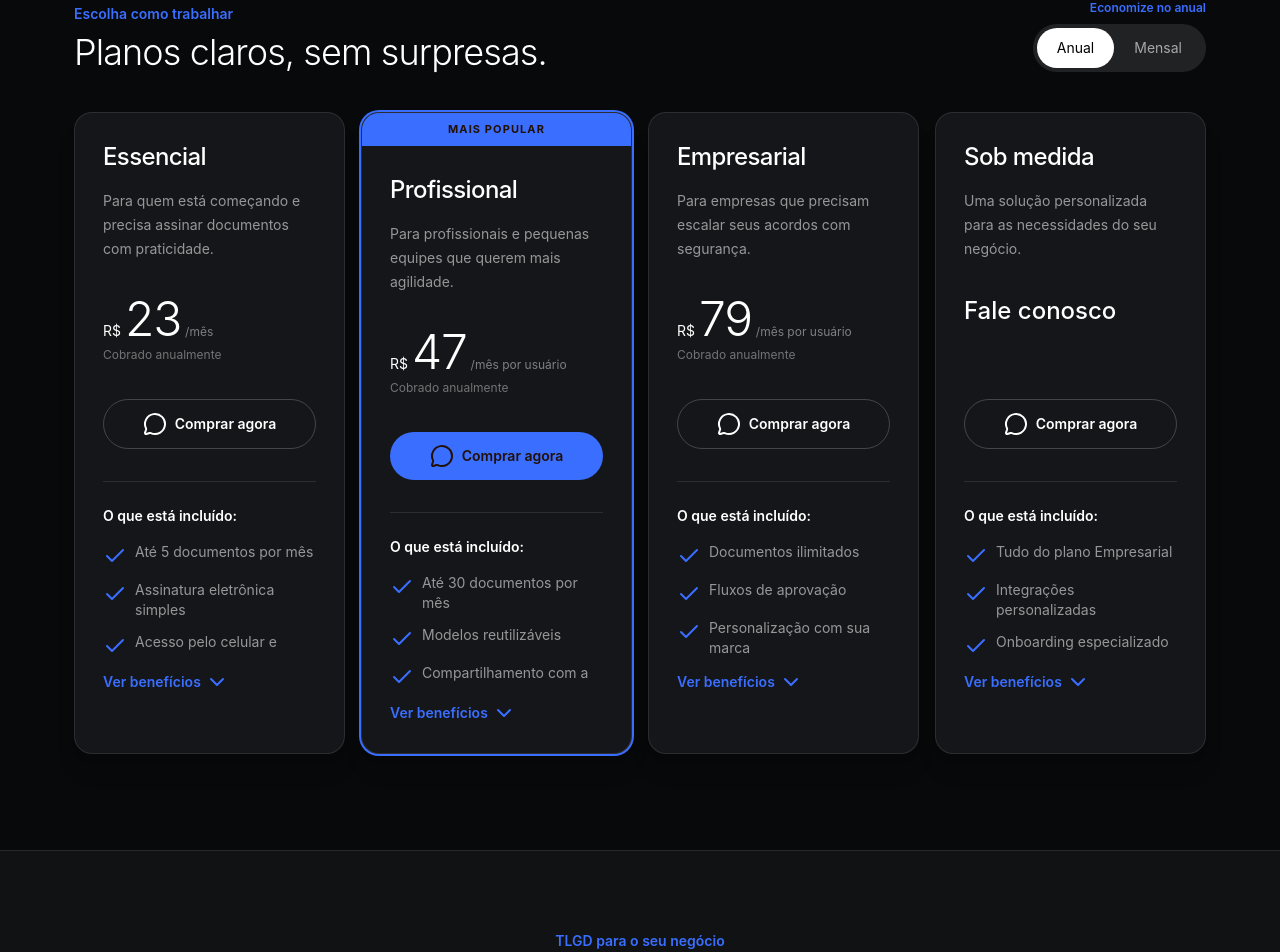
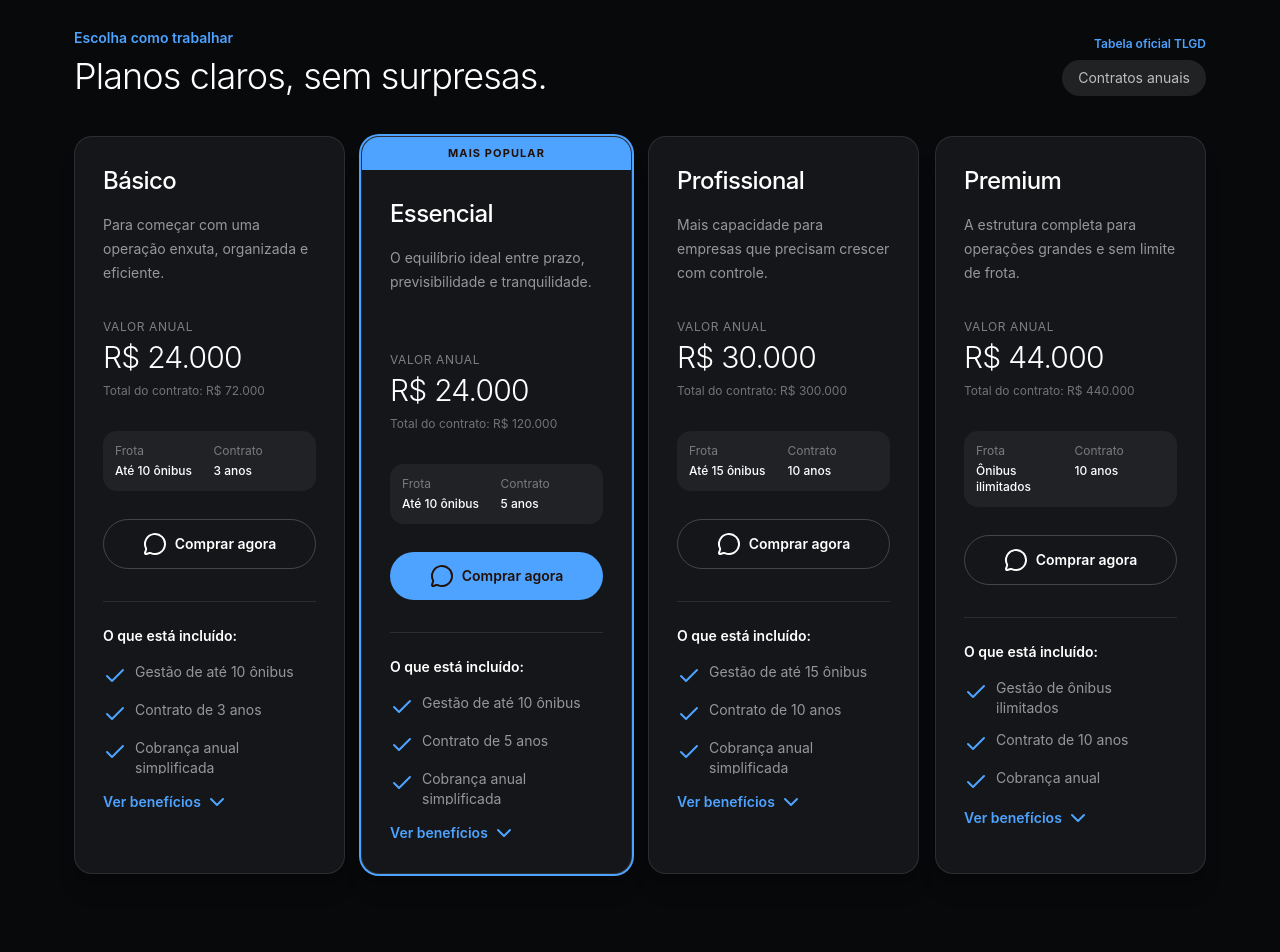
Before and after one commit to nachtzinho/Teste-site, a Next.js app: page / in a window 1280 px wide. Shown: the part 717-1669 px from the top of the page. Built offline with nearby package versions, Linux system fonts and the light colour scheme.

Commit message:
Update page.tsx

```diff
--- a/app/page.tsx
+++ b/app/page.tsx
@@ -6,17 +6,19 @@ import { useState } from 'react'
 type Plan = {
   name: string
   description: string
-  price: string
-  period: string
+  fleet: string
+  contract: string
+  annualPrice: string
+  totalPrice: string
   features: string[]
   popular?: boolean
 }
 
 const plans: Plan[] = [
-  { name: 'Essencial', description: 'Para quem está começando e precisa assinar documentos com praticidade.', price: '29', period: '/mês', features: ['Até 5 documentos por mês', 'Assinatura eletrônica simples', 'Acesso pelo celular e computador', 'Suporte via WhatsApp'] },
-  { name: 'Profissional', description: 'Para profissionais e pequenas equipes que querem mais agilidade.', price: '59', period: '/mês por usuário', features: ['Até 30 documentos por mês', 'Modelos reutilizáveis', 'Compartilhamento com a equipe', 'Histórico e acompanhamento', 'Suporte prioritário'], popular: true },
-  { name: 'Empresarial', description: 'Para empresas que precisam escalar seus acordos com segurança.', price: '99', period: '/mês por usuário', features: ['Documentos ilimitados', 'Fluxos de aprovação', 'Personalização com sua marca', 'Gestão de equipe', 'Atendimento dedicado'] },
-  { name: 'Sob medida', description: 'Uma solução personalizada para as necessidades do seu negócio.', price: 'Fale conosco', period: '', features: ['Tudo do plano Empresarial', 'Integrações personalizadas', 'Onboarding especializado', 'Condições comerciais exclusivas'] },
+  { name: 'Básico', description: 'Para começar com uma operação enxuta, organizada e eficiente.', fleet: 'Até 10 ônibus', contract: '3 anos', annualPrice: 'R$ 24.000', totalPrice: 'R$ 72.000', features: ['Gestão de até 10 ônibus', 'Contrato de 3 anos', 'Cobrança anual simplificada', 'Suporte pelo WhatsApp'] },
+  { name: 'Essencial', description: 'O equilíbrio ideal entre prazo, previsibilidade e tranquilidade.', fleet: 'Até 10 ônibus', contract: '5 anos', annualPrice: 'R$ 24.000', totalPrice: 'R$ 120.000', features: ['Gestão de até 10 ônibus', 'Contrato de 5 anos', 'Cobrança anual simplificada', 'Suporte pelo WhatsApp'], popular: true },
+  { name: 'Profissional', description: 'Mais capacidade para empresas que precisam crescer com controle.', fleet: 'Até 15 ônibus', contract: '10 anos', annualPrice: 'R$ 30.000', totalPrice: 'R$ 300.000', features: ['Gestão de até 15 ônibus', 'Contrato de 10 anos', 'Cobrança anual simplificada', 'Suporte prioritário'] },
+  { name: 'Premium', description: 'A estrutura completa para operações grandes e sem limite de frota.', fleet: 'Ônibus ilimitados', contract: '10 anos', annualPrice: 'R$ 44.000', totalPrice: 'R$ 440.000', features: ['Gestão de ônibus ilimitados', 'Contrato de 10 anos', 'Cobrança anual simplificada', 'Atendimento dedicado'] },
 ]
 
 function Brand() {
@@ -24,13 +26,12 @@ function Brand() {
 }
 
 export default function Page() {
-  const [billing, setBilling] = useState<'annual' | 'monthly'>('annual')
   const [openPlan, setOpenPlan] = useState<string | null>(null)
   const [selectedPlan, setSelectedPlan] = useState<string | null>(null)
   const [light, setLight] = useState(false)
 
   function buyPlan(plan: Plan) {
-    const message = `Olá! Tenho interesse no plano ${plan.name} da TLGD${billing === 'annual' ? ' (cobrança anual)' : ' (cobrança mensal)'}. Gostaria de saber mais.`
+    const message = `Olá! Tenho interesse no plano ${plan.name} da TLGD. Frota: ${plan.fleet}. Contrato: ${plan.contract}. Valor anual: ${plan.annualPrice}. Valor total: ${plan.totalPrice}. Gostaria de saber mais.`
     window.open(`https://wa.me/5521995888049?text=${encodeURIComponent(message)}`, '_blank', 'noopener,noreferrer')
   }
 
@@ -49,26 +50,23 @@ export default function Page() {
             <button onClick={() => setLight(!light)} aria-label={light ? 'Ativar tema escuro' : 'Ativar tema claro'} className={`flex size-10 items-center justify-center rounded-full border transition ${dark ? 'border-white/15 text-white/75 hover:bg-white/10' : 'border-black/10 text-black/65 hover:bg-black/5'}`}>
               {light ? <Moon data-icon="inline-start" /> : <Sun data-icon="inline-start" />}
             </button>
-            <a href="#planos" className={`hidden rounded-full px-5 py-2.5 text-sm font-semibold transition sm:block ${dark ? 'bg-white text-black hover:bg-[#3a6eff]' : 'bg-[#15171a] text-white hover:bg-[#3a6eff]'}`}>Ver planos</a>
+            <a href="#planos" className={`hidden rounded-full px-5 py-2.5 text-sm font-semibold transition sm:block ${dark ? 'bg-white text-black hover:bg-[#4da3ff]' : 'bg-[#15171a] text-white hover:bg-[#4da3ff]'}`}>Ver planos</a>
           </div>
         </div>
       </header>
 
       <section className={`hero-bg px-6 pb-24 pt-24 text-center md:pb-28 md:pt-28 ${light ? 'hero-light' : ''}`}>
-        <p className="mb-6 text-xs font-bold uppercase tracking-[0.25em] text-[#3a6eff]">Planos TLGD</p>
-        <h1 className="mx-auto max-w-4xl text-5xl font-light tracking-[-0.06em] md:text-8xl">Simplifique seus acordos</h1>
-        <p className={`mx-auto mt-7 max-w-xl text-base leading-7 md:text-lg ${light ? 'text-black/65' : 'text-white/65'}`}>Assine, envie e acompanhe seus documentos de forma simples, segura e sem burocracia.</p>
+        <p className="mb-6 text-xs font-bold uppercase tracking-[0.25em] text-[#4da3ff]">Planos TLGD</p>
+        <h1 className="mx-auto max-w-4xl text-5xl font-light tracking-[-0.06em] md:text-8xl">Veja o lucro real da sua operação</h1>
+        <p className={`mx-auto mt-7 max-w-xl text-base leading-7 md:text-lg ${light ? 'text-black/65' : 'text-white/65'}`}>Acompanhe seus gastos com combustível e manutenção preventiva para tomar decisões melhores e aumentar a rentabilidade do seu negócio.</p>
       </section>
 
       <section id="planos" className="mx-auto max-w-[1180px] px-6 py-20 md:py-24">
         <div className="mb-10 flex flex-col items-start justify-between gap-6 md:flex-row md:items-end">
-          <div><p className="text-sm font-semibold text-[#3a6eff]">Escolha como trabalhar</p><h2 className="mt-2 text-3xl font-light tracking-tight md:text-4xl">Planos claros, sem surpresas.</h2></div>
+          <div><p className="text-sm font-semibold text-[#4da3ff]">Escolha como trabalhar</p><h2 className="mt-2 text-3xl font-light tracking-tight md:text-4xl">Planos claros, sem surpresas.</h2></div>
           <div className="flex flex-col items-start gap-2 md:items-end">
-            <span className="text-xs font-semibold text-[#3a6eff]">Economize no anual</span>
-            <div className={`flex items-center rounded-full p-1 text-sm ${dark ? 'bg-white/10' : 'bg-black/5'}`}>
-              <button onClick={() => setBilling('annual')} className={`rounded-full px-5 py-2.5 transition ${billing === 'annual' ? (dark ? 'bg-white text-black' : 'bg-black text-white') : 'opacity-60'}`}>Anual</button>
-              <button onClick={() => setBilling('monthly')} className={`rounded-full px-5 py-2.5 transition ${billing === 'monthly' ? (dark ? 'bg-white text-black' : 'bg-black text-white') : 'opacity-60'}`}>Mensal</button>
-            </div>
+            <span className="text-xs font-semibold text-[#4da3ff]">Tabela oficial TLGD</span>
+            <span className={`rounded-full px-4 py-2 text-sm ${dark ? 'bg-white/10 text-white/70' : 'bg-black/5 text-black/60'}`}>Contratos anuais</span>
           </div>
         </div>
 
@@ -87,21 +85,29 @@ export default function Page() {
               role="button"
               tabIndex={0}
               aria-label={`Selecionar plano ${plan.name}`}
-              className={`relative flex flex-col overflow-hidden rounded-2xl border shadow-xl transition-all duration-300 ease-out hover:-translate-y-2 hover:shadow-[0_18px_45px_rgba(255,138,61,0.16)] motion-reduce:transition-none ${selectedPlan === plan.name ? 'scale-[1.02] animate-[plan-pop_450ms_ease-out] shadow-[0_20px_55px_rgba(255,138,61,0.24)]' : ''} ${dark ? 'border-white/10 bg-[#141619]' : 'border-black/10 bg-white'} ${plan.popular ? 'ring-2 ring-[#3a6eff]' : ''}`}>
-              {plan.popular && <div className="bg-[#3a6eff] py-2 text-center text-[11px] font-bold uppercase tracking-widest text-[#221006]">Mais popular</div>}
+              className={`relative flex flex-col overflow-hidden rounded-2xl border shadow-xl transition-all duration-300 ease-out hover:-translate-y-2 hover:shadow-[0_18px_45px_rgba(77,163,255,0.18)] motion-reduce:transition-none ${selectedPlan === plan.name ? 'scale-[1.02] animate-[plan-pop_450ms_ease-out] shadow-[0_20px_55px_rgba(77,163,255,0.28)]' : ''} ${dark ? 'border-white/10 bg-[#141619]' : 'border-black/10 bg-white'} ${plan.popular ? 'ring-2 ring-[#4da3ff]' : ''}`}>
+              {plan.popular && <div className="bg-[#4da3ff] py-2 text-center text-[11px] font-bold uppercase tracking-widest text-[#221006]">Mais popular</div>}
               <div className="flex flex-1 flex-col p-6 md:p-7">
                 <h3 className="text-2xl font-medium tracking-tight">{plan.name}</h3>
                 <p className={`mt-4 min-h-[78px] text-sm leading-6 ${dark ? 'text-white/55' : 'text-black/55'}`}>{plan.description}</p>
-                <div className="mt-7 min-h-[80px]">{plan.name === 'Sob medida' ? <p className="text-2xl font-medium leading-8">{plan.price}</p> : <><span className="text-sm">R$ </span><span className="text-5xl font-light tracking-tight">{billing === 'annual' ? Math.round(Number(plan.price) * 0.8) : plan.price}</span><span className={`ml-1 text-xs ${dark ? 'text-white/45' : 'text-black/45'}`}>{plan.period}</span></>}{billing === 'annual' && plan.name !== 'Sob medida' && <p className={`mt-1 text-xs ${dark ? 'text-white/40' : 'text-black/40'}`}>Cobrado anualmente</p>}</div>
-                <button onClick={() => buyPlan(plan)} className={`mt-6 flex w-full items-center justify-center gap-2 rounded-full px-4 py-3 text-sm font-semibold transition ${plan.popular ? 'bg-[#3a6eff] text-[#221006] hover:bg-[#ff9f60]' : dark ? 'border border-white/20 hover:bg-white hover:text-black' : 'border border-black/20 hover:bg-black hover:text-white'}`}><MessageCircle data-icon="inline-start" /> Comprar agora</button>
-                <div className={`mt-8 border-t pt-6 ${dark ? 'border-white/10' : 'border-black/10'}`}><p className="text-sm font-semibold">O que está incluído:</p><ul className={`mt-4 flex flex-col gap-3 overflow-hidden transition-all ${expanded ? 'max-h-96' : 'max-h-[112px]'}`}>{plan.features.map((feature) => <li key={feature} className={`flex gap-2 text-sm leading-5 ${dark ? 'text-white/55' : 'text-black/55'}`}><Check className="mt-0.5 shrink-0 text-[#3a6eff]" />{feature}</li>)}</ul><button onClick={() => setOpenPlan(expanded ? null : plan.name)} className="mt-4 flex items-center gap-1 text-sm font-semibold text-[#3a6eff]">{expanded ? 'Ver menos' : 'Ver benefícios'}{expanded ? <ChevronUp /> : <ChevronDown />}</button></div>
+                <div className="mt-7 min-h-[112px]">
+                  <p className={`text-xs uppercase tracking-wider ${dark ? 'text-white/45' : 'text-black/45'}`}>Valor anual</p>
+                  <p className="mt-1 text-3xl font-light tracking-tight">{plan.annualPrice}</p>
+                  <p className={`mt-2 text-xs ${dark ? 'text-white/40' : 'text-black/40'}`}>Total do contrato: {plan.totalPrice}</p>
+                </div>
+                <div className={`mb-1 grid grid-cols-2 gap-2 rounded-xl p-3 text-xs ${dark ? 'bg-white/5' : 'bg-black/5'}`}>
+                  <div><span className={`block ${dark ? 'text-white/40' : 'text-black/40'}`}>Frota</span><strong className="mt-1 block font-medium">{plan.fleet}</strong></div>
+                  <div><span className={`block ${dark ? 'text-white/40' : 'text-black/40'}`}>Contrato</span><strong className="mt-1 block font-medium">{plan.contract}</strong></div>
+                </div>
+                <button onClick={() => buyPlan(plan)} className={`mt-6 flex w-full items-center justify-center gap-2 rounded-full px-4 py-3 text-sm font-semibold transition ${plan.popular ? 'bg-[#4da3ff] text-[#221006] hover:bg-[#78bbff]' : dark ? 'border border-white/20 hover:bg-white hover:text-black' : 'border border-black/20 hover:bg-black hover:text-white'}`}><MessageCircle data-icon="inline-start" /> Comprar agora</button>
+                <div className={`mt-8 border-t pt-6 ${dark ? 'border-white/10' : 'border-black/10'}`}><p className="text-sm font-semibold">O que está incluído:</p><ul className={`mt-4 flex flex-col gap-3 overflow-hidden transition-all ${expanded ? 'max-h-96' : 'max-h-[112px]'}`}>{plan.features.map((feature) => <li key={feature} className={`flex gap-2 text-sm leading-5 ${dark ? 'text-white/55' : 'text-black/55'}`}><Check className="mt-0.5 shrink-0 text-[#4da3ff]" />{feature}</li>)}</ul><button onClick={() => setOpenPlan(expanded ? null : plan.name)} className="mt-4 flex items-center gap-1 text-sm font-semibold text-[#4da3ff]">{expanded ? 'Ver menos' : 'Ver benefícios'}{expanded ? <ChevronUp /> : <ChevronDown />}</button></div>
               </div>
             </article>
           })}
         </div>
       </section>
 
-      <section id="beneficios" className={`border-y px-6 py-20 text-center ${dark ? 'border-white/10 bg-[#101214]' : 'border-black/10 bg-white'}`}><p className="text-sm font-semibold text-[#3a6eff]">TLGD para o seu negócio</p><h2 className="mt-3 text-3xl font-light">Feito para deixar tudo mais simples</h2><p className={`mx-auto mt-4 max-w-lg text-sm leading-6 ${dark ? 'text-white/55' : 'text-black/55'}`}>Escolha o plano ideal e fale com a nossa equipe pelo WhatsApp. A TLGD ajuda você a fechar acordos com mais agilidade.</p></section>
+      <section id="beneficios" className={`border-y px-6 py-20 text-center ${dark ? 'border-white/10 bg-[#101214]' : 'border-black/10 bg-white'}`}><p className="text-sm font-semibold text-[#4da3ff]">TLGD para o seu negócio</p><h2 className="mt-3 text-3xl font-light">Mais controle para aumentar seu lucro</h2><p className={`mx-auto mt-4 max-w-lg text-sm leading-6 ${dark ? 'text-white/55' : 'text-black/55'}`}>Tenha uma visão clara dos custos da sua operação, identifique oportunidades de economia e planeje a manutenção preventiva com mais segurança.</p></section>
       <footer id="contato" className={`px-6 py-10 text-center text-sm ${dark ? 'bg-[#08090b] text-white/50' : 'bg-[#f5f6f8] text-black/50'}`}><Brand /><p className="mt-3">Fale com a TLGD pelo WhatsApp: +55 21 99588-8049</p></footer>
     </main>
   )
```
